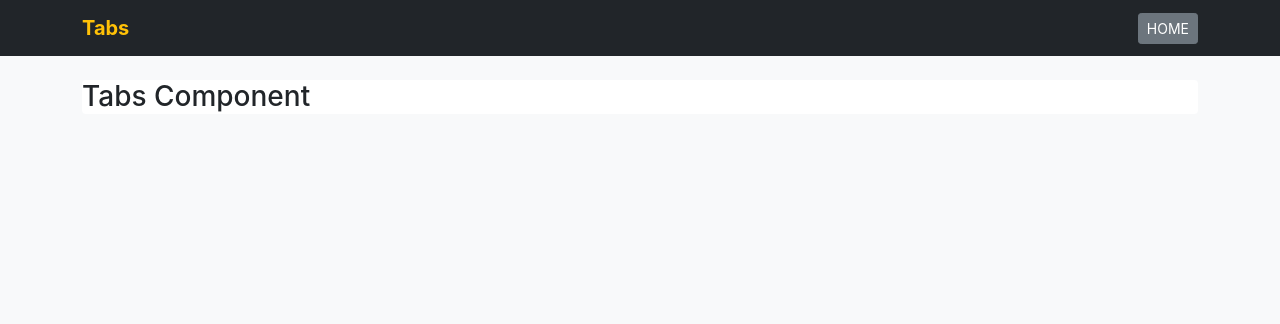
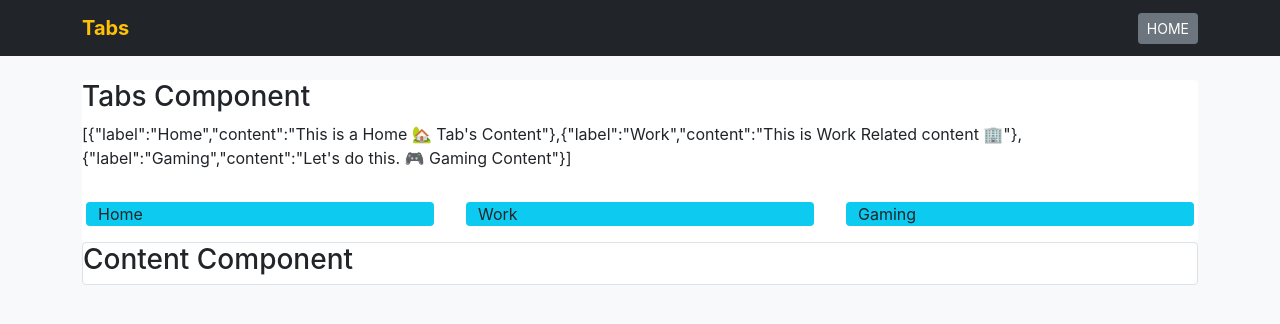
Before and after one commit to vircabading/Coding_Dojo_MERN_Stack_React_Functional_Components_Tabs, a React (Create React App) app: page / in a window 1280 px wide. Shown: the top 324 px of the page. Built offline with nearby package versions, Linux system fonts and the light colour scheme.

Commit message:
display all tabs in the Tabs Component

```diff
--- a/src/App.js
+++ b/src/App.js
@@ -1,6 +1,7 @@
 import './App.css';
 import { useState } from 'react';
 import TabsComponent from './components/TabsComponent';
+import ContentComponent from './components/ContentComponent';
 
 //////////////////////////////////////////////////////////////////
 //  ROOT APPLICATION
@@ -31,10 +32,13 @@ function App() {
 
   }
 
-  // //// OUTPUT /////////////////////////////////////////////////
+  // //// OUTPUT //////////////////////////////////////////////////
   return (
     <div className="App">
-      <TabsComponent />
+      {/* **** TABS COMPONENT ********************************* */}
+      <TabsComponent tabs={ tabs } />
+      {/* **** CONTENT COMPONENT ****************************** */}
+      <ContentComponent />
     </div>
   );
 }
--- /dev/null
+++ b/src/components/ContentComponent.jsx
@@ -0,0 +1,11 @@
+import React from 'react'
+
+function ContentComponent() {
+    return (
+        <div className='bg-white border rounded'>
+            <h3>Content Component</h3>
+        </div>
+    )
+}
+
+export default ContentComponent
--- a/src/components/TabsComponent.jsx
+++ b/src/components/TabsComponent.jsx
@@ -1,9 +1,21 @@
 import React from 'react'
 
-function TabsComponent() {
+const TabsComponent = (props) => {
     return (
         <div className='bg-white rounded'>
             <h3>Tabs Component</h3>
+            <p>{ JSON.stringify(props.tabs) }</p>
+            <div className="row">
+                {
+                    props.tabs.map(
+                        (tab, idx) => {
+                            return <div className="col bg-info rounded m-3" key={ idx } >
+                                { tab.label }
+                            </div>;
+                    }
+                    )
+                }
+            </div>
         </div>
     )
 }
```
